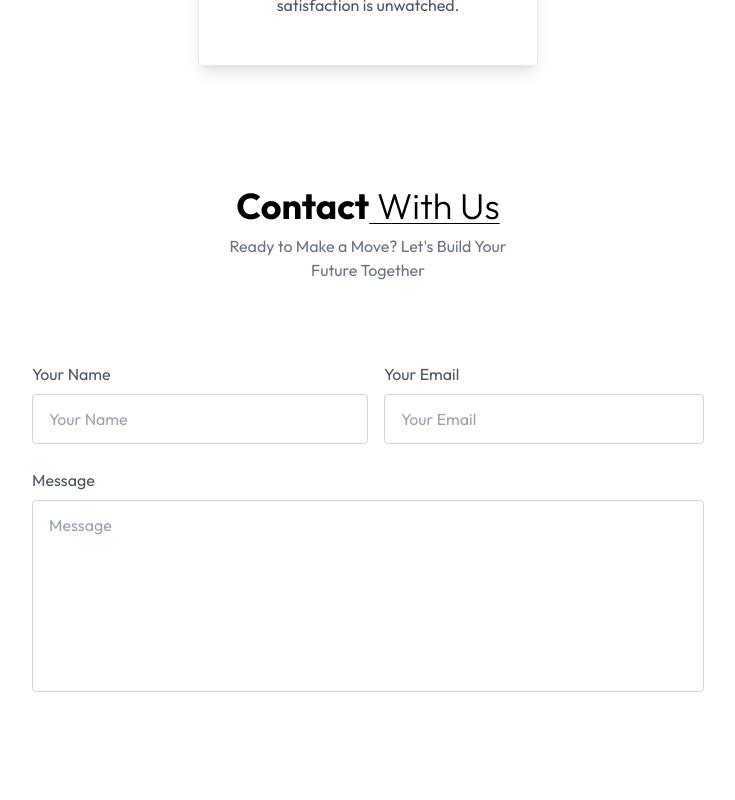
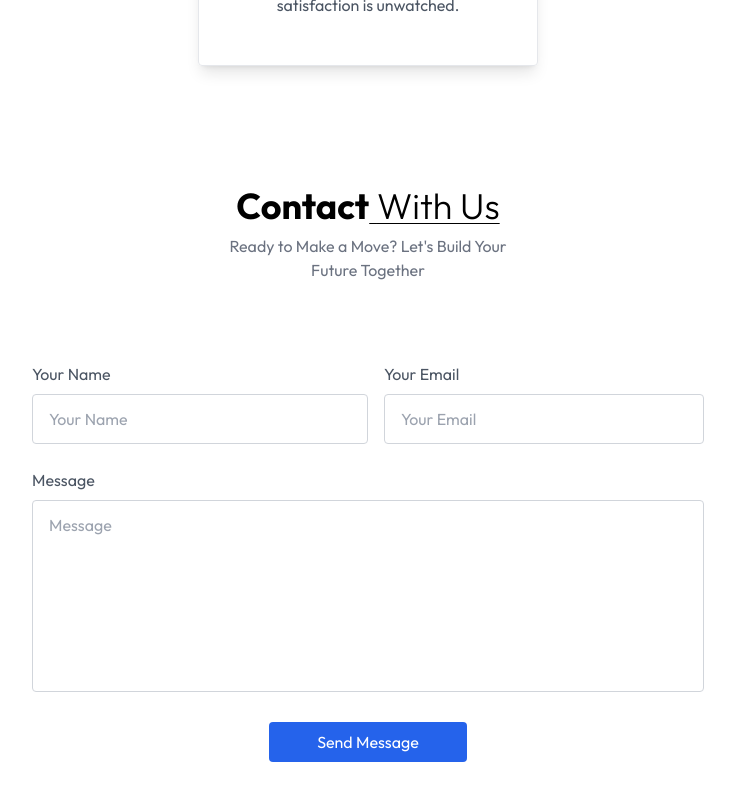
Before and after one commit to Divyadharshana5/Real_Estate, a React (Vite) app in the folder Real_estate/: page / in a window 1280 px wide. Shown: the part 3074-3874 px from the top of the page, without its empty margins (272-1007 px from the left). Built offline with nearby package versions, Linux system fonts and the light colour scheme.

Commit message:
Update Contact.jsx

```diff
--- a/Real_estate/src/Components/Contact.jsx
+++ b/Real_estate/src/Components/Contact.jsx
@@ -50,6 +50,9 @@ const Contact = () => {
             required
           ></textarea>
         </div>
+        <button className="bg-blue-600 text-white py-2 px-12 mb-10 rounded">
+          Send Message
+        </button>
       </form>
     </div>
   );
```
